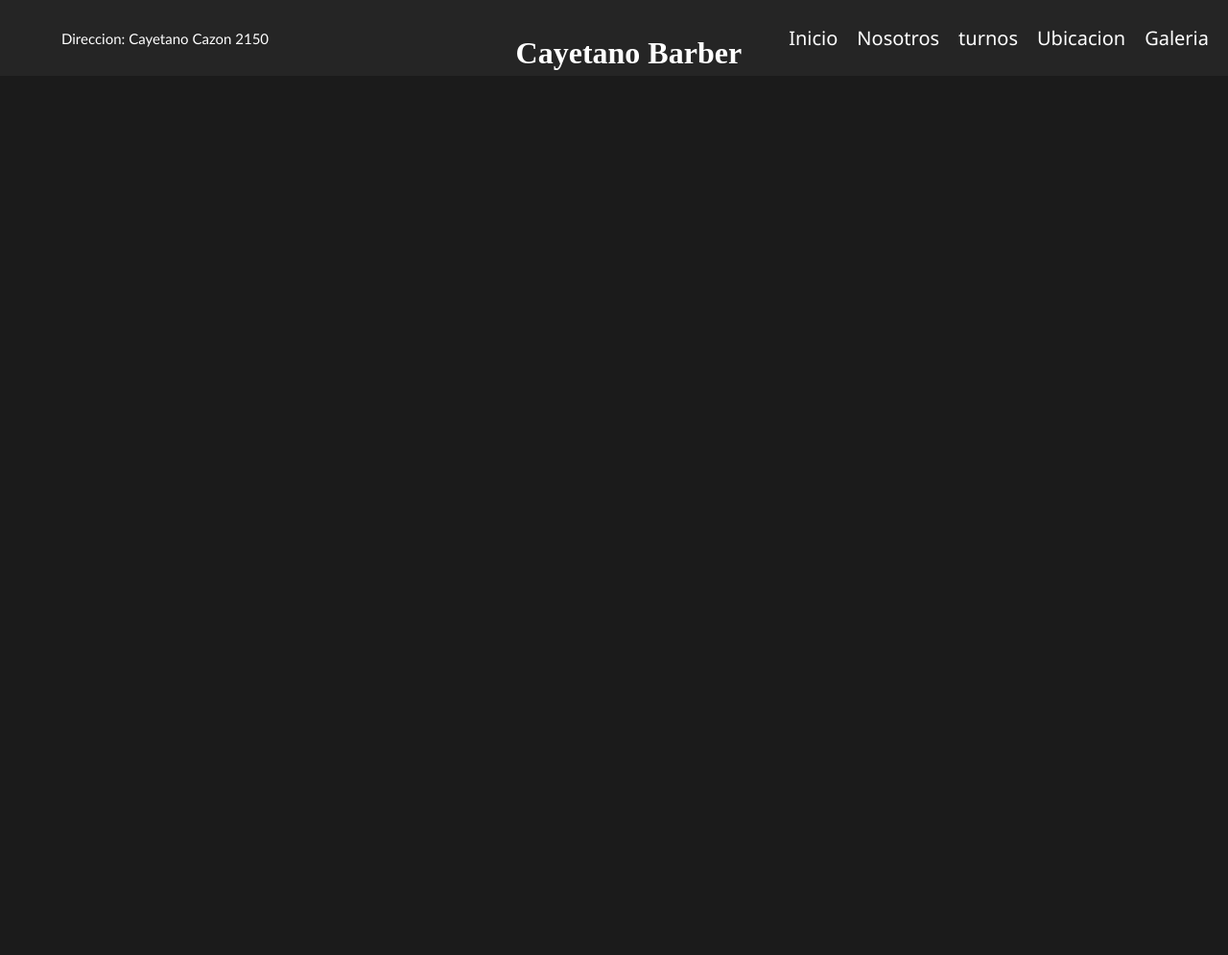
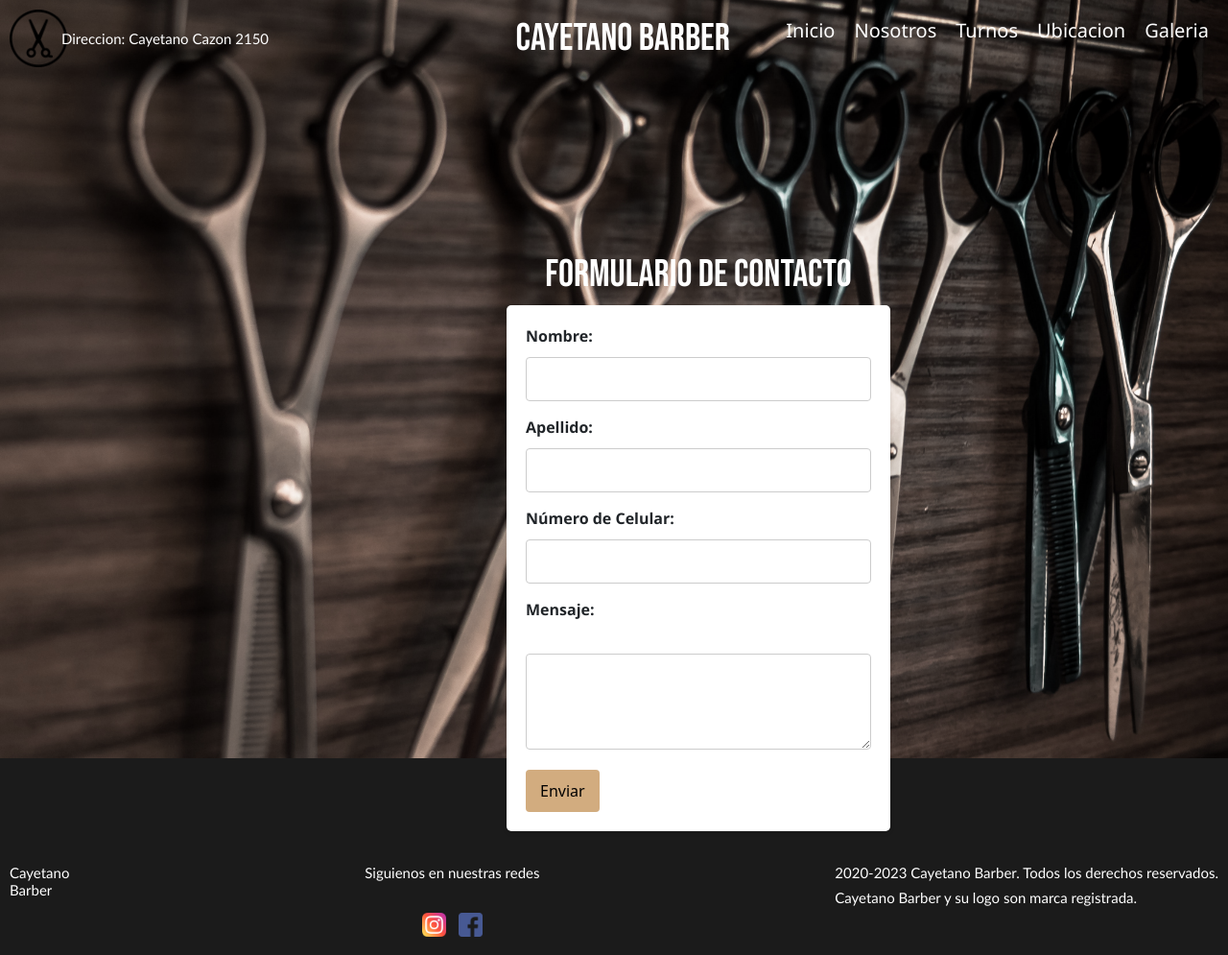
Before and after one commit to GomezAlejoo/Proyecto_42980, a plain HTML site: page Nueva carpeta/html/turnos.html in a window 1280 px wide. Shown: the whole page at 96% size. Before the commit the page ends 800 px from the top, so only its background shows below. Drawn offline with Linux system fonts and the light colour scheme; files that its build step writes are made by us from their sources.

Commit message:
se realizo la pagina de turnos.html

```diff
--- a/Nueva carpeta/css/estilos.css
+++ b/Nueva carpeta/css/estilos.css
@@ -97,6 +97,16 @@ body {
   filter: grayscale(50%);
 
 
+}
+
+.header__turnos{
+  background-image: url(../assets/fondo_header_turnos.jpg);
+  background-repeat: no-repeat;
+  background-size: cover;
+  background-position: center;
+  height: 790px;
+  position: relative;
+  filter: grayscale(50%);
 }
 
 .texto__header{
@@ -228,3 +238,68 @@ body {
   margin-top: 5px;
 
 }
+
+/*Turnos*/
+
+.textoFormulario_turnos{
+  color: #fff;
+  text-align: center;
+}
+
+form {
+  max-width: 400px;
+  margin: 0 auto;
+  background-color: #ffffff;
+  padding: 20px;
+  border-radius: 5px;
+  box-shadow: 0 2px 5px rgba(0, 0, 0, 0.1);
+}
+
+label {
+  display: block;
+  margin-bottom: 10px;
+  font-weight: bold;
+  font-family: 'Segoe UI', Tahoma, Geneva, Verdana, sans-serif;
+}
+
+input[type="text"],
+input[type="tel"],
+textarea {
+  width: 100%;
+  padding: 10px;
+  border: 1px solid #ccc;
+  border-radius: 4px;
+  box-sizing: border-box;
+  margin-bottom: 15px;
+}
+
+textarea {
+  resize: vertical;
+  height: 100px;
+}
+
+input[type="submit"] {
+  background-color: #d2ac7f;
+  color: rgb(0, 0, 0);
+  padding: 10px 15px;
+  border: none;
+  border-radius: 4px;
+  cursor: pointer;
+  font-size: 16px;
+}
+
+input[type="submit"]:hover {
+  background-color: #ca985c;
+}
+
+.main_formulario{
+  position:relative ;
+  margin-bottom: 100px;
+}
+
+.main_formulario_contenedor{
+  position: absolute;
+  top: -33rem;
+  left: 33rem;
+
+}
--- a/Nueva carpeta/html/turnos.html
+++ b/Nueva carpeta/html/turnos.html
@@ -1,38 +1,99 @@
 <!DOCTYPE html>
 <html lang="en">
-<head>
+  <head>
     <meta charset="UTF-8">
     <meta name="viewport" content="width=device-width, initial-scale=1.0">
-    <link rel="stylesheet" href="./css/estilos.css">
-    <title>Document</title>
+
+    <link rel="stylesheet" href="./css/bootstrap.min.css">
+    <link rel="stylesheet" href="../css/estilos.css">
+
+    <link rel="preconnect" href="https://fonts.googleapis.com">
+    <link rel="preconnect" href="https://fonts.gstatic.com" crossorigin>
+    <link href="https://fonts.googleapis.com/css2?family=Bebas+Neue&family=Merriweather:ital,wght@1,300&family=Noto+Sans:wght@300&family=Open+Sans:wght@400;700&display=swap" rel="stylesheet">
+    <title>Cayetano Barber-Nosotros</title>
 </head>
 <body>
-    <header>
-        <div>
-        <div class="logo_inicio">
-        <a href=""><img class="logo" src="estilo-de-pelo.png" alt=""></a>
+  <header class="header__turnos">
+      <div class="logo_inicio">
+        <a href=""><img class="logo" src="../estilo-de-pelo.png" alt=""></a>
 
           <p class="direccion">Direccion: Cayetano Cazon 2150</p>
 
-        <div class="navegacion__texto">
-          <h1>Cayetano Barber</h1>
-        </div>
+          <div class="navegacion__texto">
+            <h1>Cayetano Barber</h1>
+          </div>
 
-        <nav>
+        <nav >
+
           <ul class="navegacionPrincipal">
-            <li><a class="navegacionenlase" href="#">Inicio</a></li>
-            <li><a class="navegacionenlase" href="#">Nosotros</a></li>
-            <li><a class="navegacionenlase" href="#">turnos</a></li>
-            <li><a class="navegacionenlase" href="#">Ubicacion</a></li>
-            <li><a class="navegacionenlase" href="#">Galeria</a></li>
+            <li><a class="navegacionenlase" href="../index.html">Inicio</a></li>
+            <li><a class="navegacionenlase" href="nosotros.html">Nosotros</a></li>
+            <li><a class="navegacionenlase" href="·">Turnos</a></li>
+            <li><a class="navegacionenlase" href="ubicacion.html">Ubicacion</a></li>
+            <li><a class="navegacionenlase" href="galeria.html">Galeria</a></li>
           </ul>
+
         </nav>
 
       </div>
+
+    </div>
+
+  </header>
+
+  <main class="main_formulario">
+    <div class="main_formulario_contenedor">
+        <div>
+         <h1 class="textoFormulario_turnos">Formulario de Contacto</h1>
+        </div>
+            <div class="formulario">
+
+              <form class=" formulario_turnos">
+                <label for="nombre">Nombre:</label>
+                <input type="text"  name="nombre" required><br>
+
+                <label for="apellido">Apellido:</label>
+                <input type="text" name="apellido" required><br>
+
+                <label for="numero">Número de Celular:</label>
+                <input type="tel" name="numero" pattern="[0-9]{10}" required><br>
+
+                <label for="mensaje">Mensaje:</label><br>
+                <textarea name="mensaje" rows="4" cols="50" required></textarea><br>
+
+                    <input type="submit" value="Enviar">
+
+              </form>
+            </div>
+      </div>
+  </main>
+
+  <footer>
+
+    <div class="contenedor__footer ">
+
+      <div class="contenedor__footer texto__footer">
+        <h4>Cayetano <br> Barber</h4>
+
       </div>
 
+      <div  class="contenedor__redes texto__footer">
+        <h4>Siguienos en nuestras redes</h4>
+          <div class="contenedor__redes__imagen">
+            <img class="iconFooter" src="../assets/instagram.png" alt="">
+            <img class="iconFooter" src="../assets/facebook.png" alt="">
+          </div>
+      </div>
 
-      </header>
+      <div  class="texto__footer">
+        <h4>2020-2023 Cayetano Barber. Todos los derechos reservados.</h4>
+        <h4>Cayetano Barber y su logo son marca registrada.</h4>
+      </div>
+
+    </div>
+
+
+  </footer>
 
 </body>
 </html>
```
Also changed, not shown: Nueva carpeta/html/nosotros.html (+5 -3 lines), Nueva carpeta/assets/fondo_header_turnos.jpg (added).
